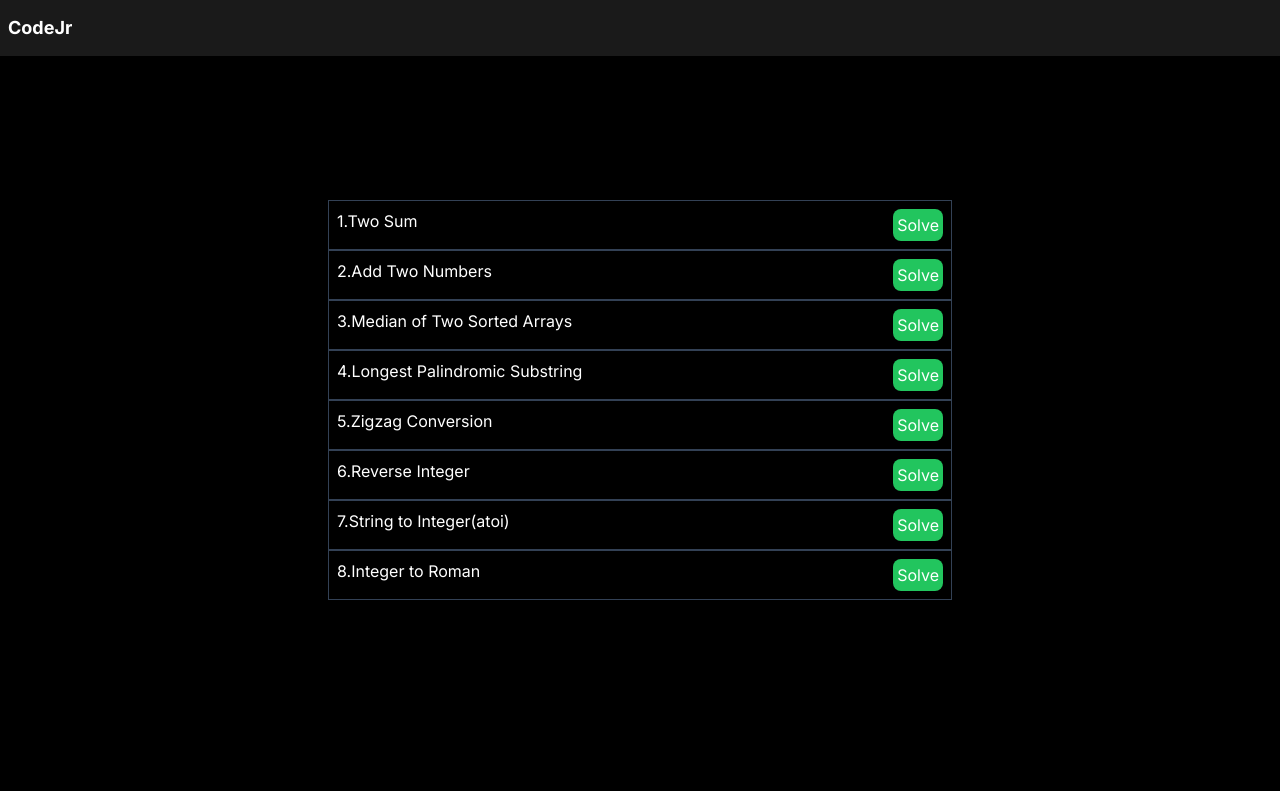
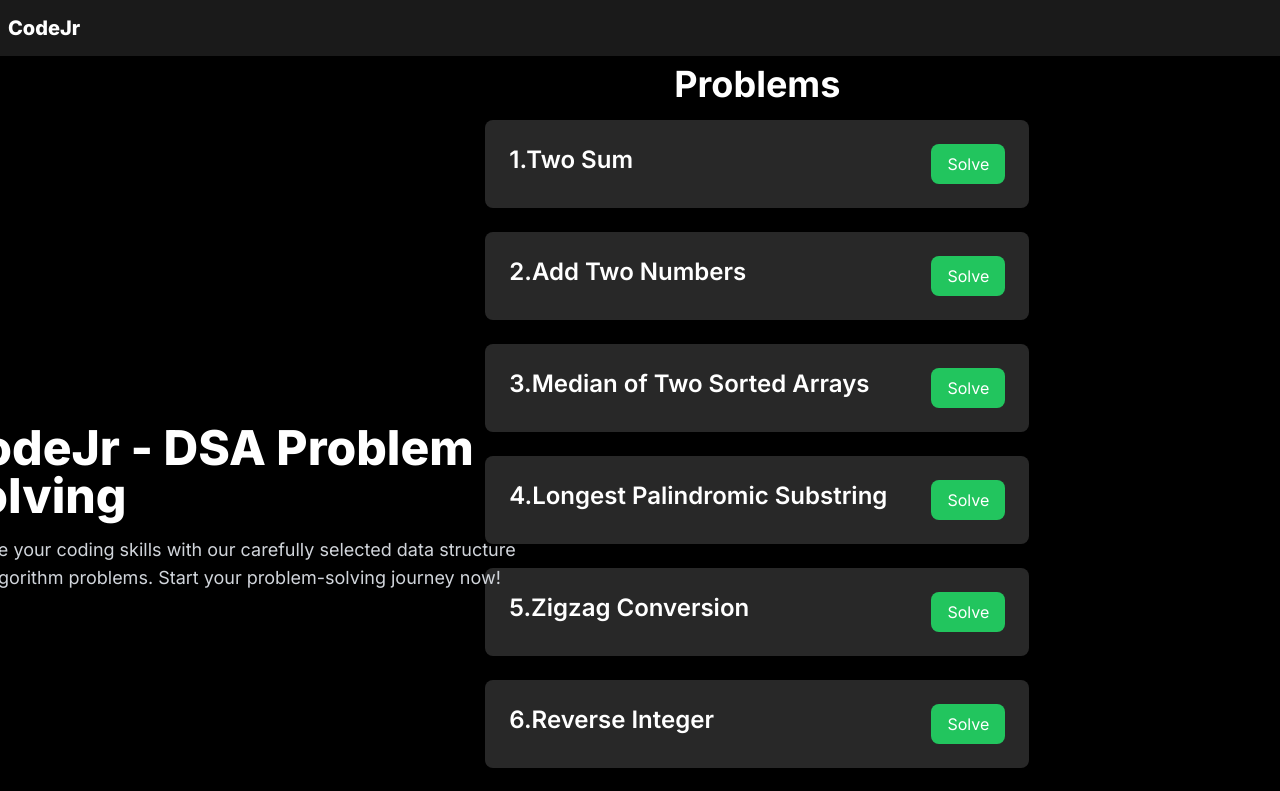
Before and after one commit to sheninthjr/CodeJr, a Next.js app: page / in a window 1280 px wide. Shown: the top 791 px of the page. Built offline with nearby package versions, Linux system fonts and the light colour scheme.

Commit message:
Frontend UI Changed

```diff
--- a/app/components/NavBar.tsx
+++ b/app/components/NavBar.tsx
@@ -6,7 +6,7 @@ const NavBar = () => {
     <>
       <div className="flex items-center justify-between pl-2 bg-dark-layer-2 w-full text-white z-10 fixed">
         <Link href="/" className="flex items-center justify-center h-14">
-          <div className="text-lg font-bold">CodeJr</div>
+          <div className="text-xl font-extrabold">CodeJr</div>
         </Link>
       </div>
     </>
--- /dev/null
+++ b/app/components/ProblemTab/Intro.tsx
@@ -0,0 +1,19 @@
+import React from "react";
+
+const Intro = () => {
+  return (
+    <div className="flex justify-center items-center">
+      <div className="flex flex-col justify-center items-center max-w-xl w-full md:w-1/2 mb-8 md:mb-0 text-center md:text-left lg:fixed xl:fixed">
+        <h1 className="text-5xl font-extrabold mb-4 mt-16 md:mt-16 lg:mt-0 xl:mt-0">
+          CodeJr - DSA Problem Solving
+        </h1>
+        <p className="text-gray-300 text-lg">
+          Elevate your coding skills with our carefully selected data structure
+          and algorithm problems. Start your problem-solving journey now!
+        </p>
+      </div>
+    </div>
+  );
+};
+
+export default Intro;
--- a/app/components/ProblemTab/ProblemTab.tsx
+++ b/app/components/ProblemTab/ProblemTab.tsx
@@ -2,102 +2,69 @@
 import { useRouter } from "next/navigation";
 import React from "react";
 import NavBar from "../NavBar";
+import Intro from "./Intro";
 
 const ProblemTab = () => {
   const router = useRouter();
+
   const handleSolve = (problemid: string) => {
     router.push(problemid);
   };
+
   return (
-    <div className="">
+    <div className="min-h-screen bg-black text-white">
       <NavBar />
-      <div className="flex flex-col justify-center items-center h-screen bg-black text-white p-4">
-        <div className="w-1/2">
-          <div className="flex justify-between border p-2 border-slate-700">
-            <a href="/problems/two-sum">1.Two Sum</a>
-            <button
-              className="bg-green-500 p-1 rounded-lg h-fit"
-              onClick={() => handleSolve("/problems/two-sum")}
+      <div className="flex flex-col md:flex-col lg:flex-row items-center justify-evenly">
+        <Intro />
+        <div className="max-w-xl w-full md:w-1/2 md:pt-16 lg:pt-16 xl:pt-16 pl-4 pr-4 ">
+          <h2 className="text-4xl font-bold mb-4 text-center">Problems</h2>
+          {problems.map((problem) => (
+            <div
+              key={problem.id}
+              className="bg-dark-layer-1 text-white p-6 rounded-lg shadow-md mb-6 flex justify-between items-start hover:shadow-lg transition duration-300"
             >
-              Solve
-            </button>
-          </div>
-          <div className="flex justify-between border p-2 border-slate-700">
-            <a href="/problems/add-two-numbers">2.Add Two Numbers</a>
-            <button
-              className="bg-green-500 p-1 rounded-lg h-fit"
-              onClick={() => handleSolve("/problems/add-two-numbers")}
-            >
-              Solve
-            </button>
-          </div>
-          <div className="flex justify-between border p-2 border-slate-700">
-            <a href="/problems/median-of-two-sorted-arrays">
-              3.Median of Two Sorted Arrays
-            </a>
-            <button
-              className="bg-green-500 p-1 rounded-lg h-fit"
-              onClick={() =>
-                handleSolve("/problems/median-of-two-sorted-arrays")
-              }
-            >
-              Solve
-            </button>
-          </div>
-          <div className="flex justify-between border p-2 border-slate-700">
-            <a href="/problems/longest-palindromic-substring">
-              4.Longest Palindromic Substring
-            </a>
-            <button
-              className="bg-green-500 p-1 rounded-lg h-fit"
-              onClick={() =>
-                handleSolve("/problems/longest-palindromic-substring")
-              }
-            >
-              Solve
-            </button>
-          </div>
-          <div className="flex justify-between border p-2 border-slate-700">
-            <a href="/problems/zigzag-conversion">5.Zigzag Conversion</a>
-            <button
-              className="bg-green-500 p-1 rounded-lg h-fit"
-              onClick={() => handleSolve("/problems/zigzag-conversion")}
-            >
-              Solve
-            </button>
-          </div>
-          <div className="flex justify-between border p-2 border-slate-700">
-            <a href="/problems/reverse-integer">6.Reverse Integer</a>
-            <button
-              className="bg-green-500 p-1 rounded-lg h-fit"
-              onClick={() => handleSolve("/problems/reverse-integer")}
-            >
-              Solve
-            </button>
-          </div>
-          <div className="flex justify-between border p-2 border-slate-700">
-            <a href="/problems/string-to-integer">7.String to Integer(atoi)</a>
-
-            <button
-              className="bg-green-500 p-1 rounded-lg h-fit"
-              onClick={() => handleSolve("/problems/string-to-integer")}
-            >
-              Solve
-            </button>
-          </div>
-          <div className="flex justify-between border p-2 border-slate-700">
-            <a href="/problems/integer-to-roman">8.Integer to Roman</a>
-            <button
-              className="bg-green-500 p-1 rounded-lg h-fit"
-              onClick={() => handleSolve("/problems/integer-to-roman")}
-            >
-              Solve
-            </button>
-          </div>
+              <a
+                href={problem.link}
+                className="text-white text-2xl font-semibold mb-2 hover:underline text-start"
+              >
+                {problem.id}.{problem.name}
+              </a>
+              <p className="text-gray-300 leading-relaxed"></p>
+              <button
+                className="bg-green-500 text-white py-2 px-4 rounded-lg hover:bg-green-600 transition duration-300"
+                onClick={() => handleSolve(problem.link)}
+              >
+                Solve
+              </button>
+            </div>
+          ))}
         </div>
       </div>
     </div>
   );
 };
 
+const problems = [
+  { id: 1, name: "Two Sum", link: "/problems/two-sum" },
+  { id: 2, name: "Add Two Numbers", link: "/problems/add-two-numbers" },
+  {
+    id: 3,
+    name: "Median of Two Sorted Arrays",
+    link: "/problems/median-of-two-sorted-arrays",
+  },
+  {
+    id: 4,
+    name: "Longest Palindromic Substring",
+    link: "/problems/longest-palindromic-substring",
+  },
+  { id: 5, name: "Zigzag Conversion", link: "/problems/zigzag-conversion" },
+  { id: 6, name: "Reverse Integer", link: "/problems/reverse-integer" },
+  {
+    id: 7,
+    name: "String to Integer(atoi)",
+    link: "/problems/string-to-integer",
+  },
+  { id: 8, name: "Integer to Roman", link: "/problems/integer-to-roman" },
+];
+
 export default ProblemTab;
--- a/app/layout.tsx
+++ b/app/layout.tsx
@@ -5,8 +5,8 @@ import "./globals.css";
 const inter = Inter({ subsets: ["latin"] });
 
 export const metadata: Metadata = {
-  title: "Create Next App",
-  description: "Generated by create next app",
+  title: "CodeJr",
+  description: "Created By SheninthJr",
 };
 
 export default function RootLayout({
--- a/app/page.tsx
+++ b/app/page.tsx
@@ -1,5 +1,4 @@
-import Image from "next/image";
-import Workspace from "./components/Workspace/Workspace";
+
 import ProblemTab from "./components/ProblemTab/ProblemTab";
 
 export default function Home() {
```
